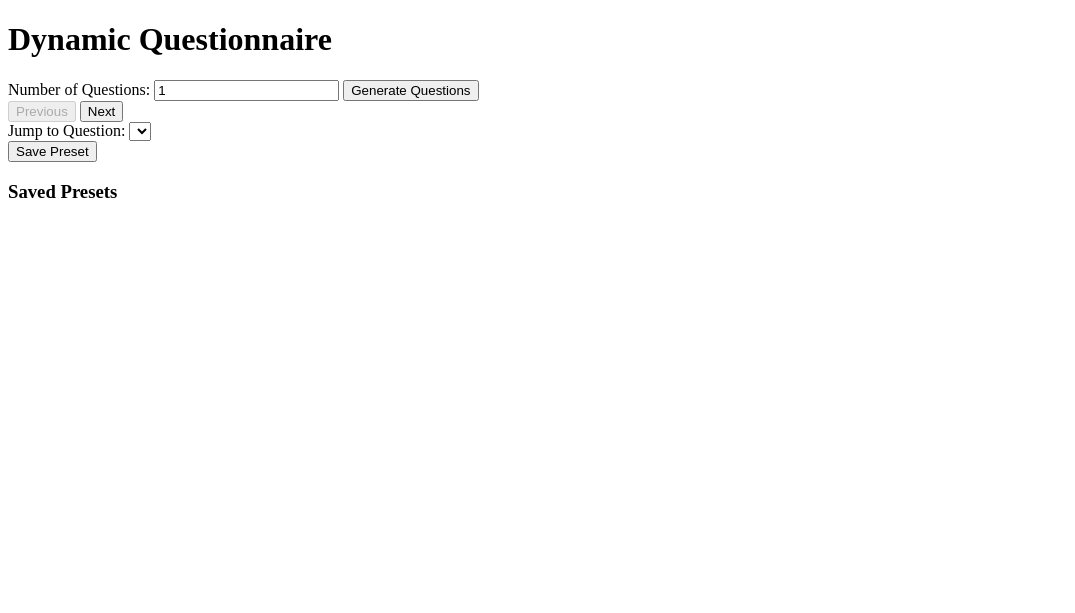
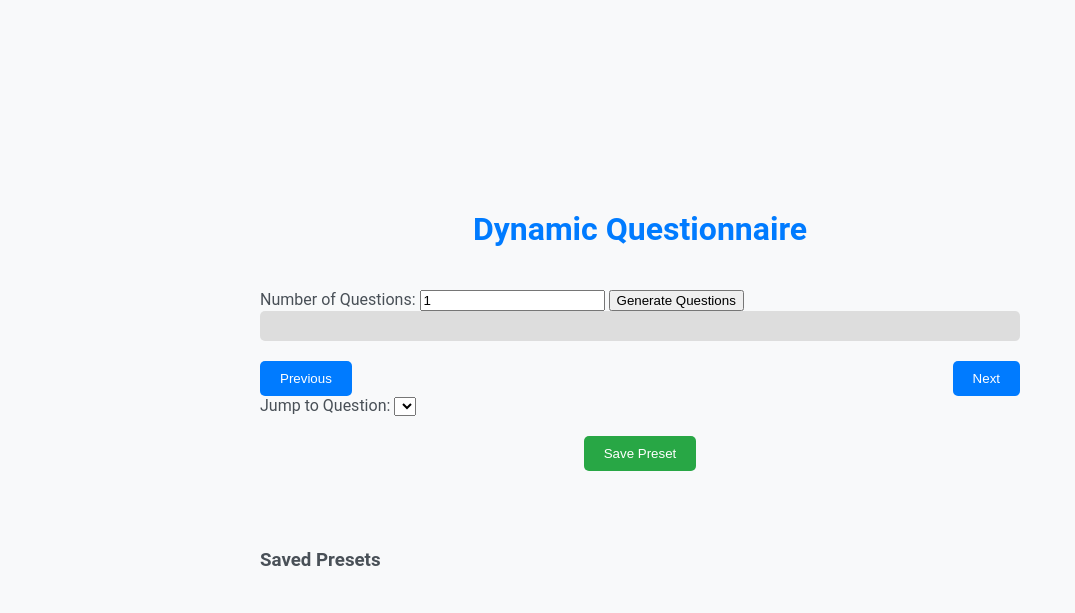
Before and after one commit to ImZaw/Site, a plain HTML site: page index.html in a window 1280 px wide. Shown: the whole page, without its empty margins (0-1075 px from the left). Drawn offline with Linux system fonts and the light colour scheme.

Commit message:
Css issue

```diff
--- a/index.html
+++ b/index.html
@@ -4,7 +4,7 @@
   <meta charset="UTF-8">
   <meta name="viewport" content="width=device-width, initial-scale=1.0">
   <title>Dynamic Questionnaire</title>
-  <link rel="stylesheet" href="styles.css">
+  <link rel="stylesheet" href="https://imzaw.github.io/Site/style.css">
 </head>
 <body>
 
```
